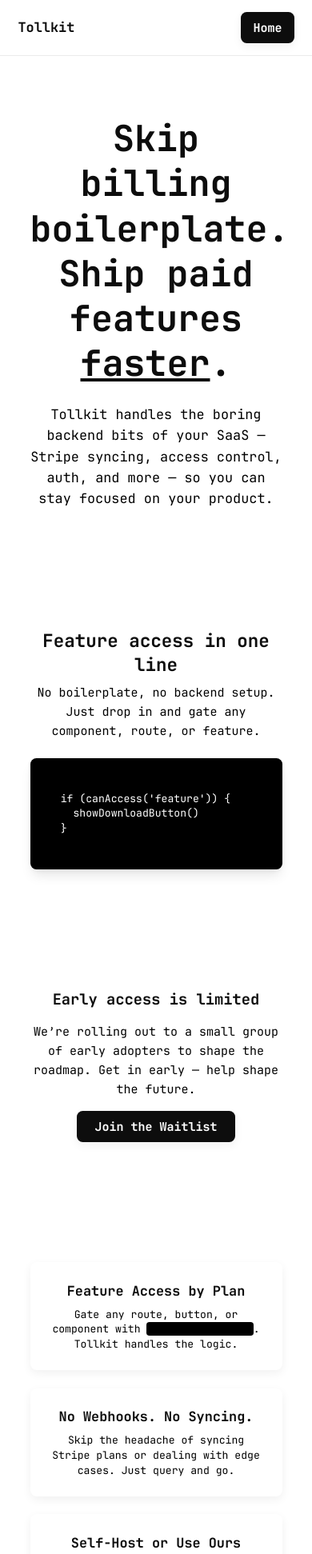
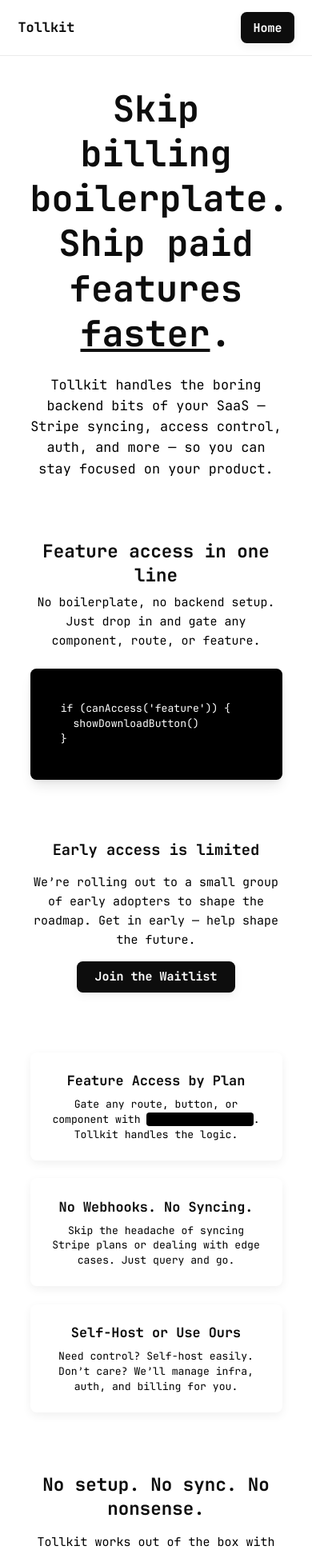
Before and after one commit to tollkitdev/tollkit-site, a Vue app: page / in a window 390 px wide. Shown: the top 1943 px of the page at 80% size. Built offline with nearby package versions, Linux system fonts and the light colour scheme; no server answers.

Commit message:
mobile spacing aadjustments

```diff
--- a/src/views/WaitlistView.vue
+++ b/src/views/WaitlistView.vue
@@ -1,23 +1,23 @@
 <template>
   <div>
-    <HeroSection class="mx-auto max-w-4xl text-center px-10 py-20 md:mt-30" />
+    <HeroSection class="mx-auto max-w-4xl text-center p-10 md:py-20 md:mt-30" />
     <!-- <WaitlistForm class="my-20" /> -->
 
-    <VisualPreview class="mx-auto max-w-4xl text-center px-10 py-20" />
+    <VisualPreview class="mx-auto max-w-4xl text-center p-10 md:py-20" />
 
-    <FOMOSection class="mx-auto max-w-4xl text-center px-10 py-20" />
+    <FOMOSection class="mx-auto max-w-4xl text-center p-10 md:py-20" />
 
-    <FeatureList class="mx-auto max-w-4xl text-center px-10 py-20" />
+    <FeatureList class="mx-auto max-w-4xl text-center p-10 md:py-20" />
 
-    <SimplicitySection class="mx-auto max-w-4xl text-center px-10 py-20" />
+    <SimplicitySection class="mx-auto max-w-4xl text-center p-10 md:py-20" />
 
-    <WhoFor class="mx-auto max-w-4xl text-center px-10 py-20" />
+    <WhoFor class="mx-auto max-w-4xl text-center p-10 md:py-20" />
 
-    <FounderNote class="mx-auto max-w-4xl text-center px-10 py-20" />
+    <FounderNote class="mx-auto max-w-4xl text-center p-10 md:py-20" />
 
     <!-- <FeatureBenefitOutcome /> -->
 
-    <WaitlistForm class="mx-auto max-w-4xl text-center px-10 py-20" />
+    <WaitlistForm class="mx-auto max-w-4xl text-center p-10 md:py-20" />
   </div>
 </template>
 
```
